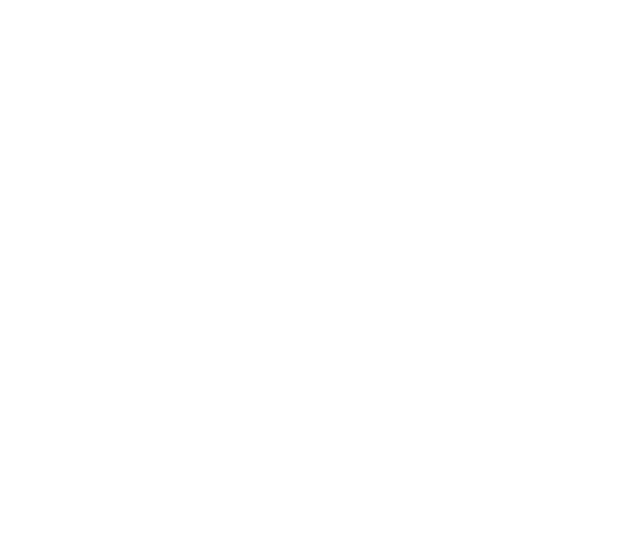
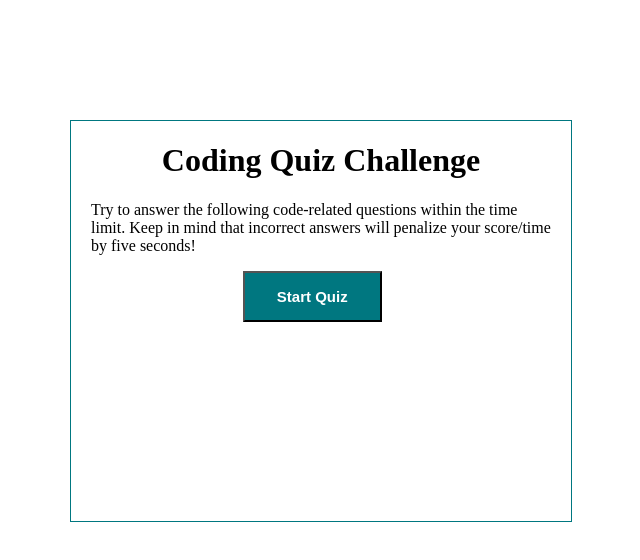
Before and after one commit to banuakman/CodeQuiz, a plain HTML site: page index.html in a window 1280 px wide. Shown: the whole page, without its empty margins (314-954 px from the left). Drawn offline with Linux system fonts and the light colour scheme.

Commit message:
added quiz start page and updated css sheet

```diff
--- a/index.html
+++ b/index.html
@@ -7,7 +7,20 @@
     <title>Code Quiz</title>
 </head>
 <body>
-
+    <div id="wrapper">
+        <!-- Div for timer -->
+        <div id="currentTime"></div>
+        <!-- Div for quiz content -->
+        <div id="questionsDiv">
+            <h1>Coding Quiz Challenge</h1>
+            <p>Try to answer the following code-related questions within the time limit.
+                Keep in mind that incorrect
+                answers will penalize your score/time by five seconds!</p>
+            <ul id="choicesUl"></ul>
+            <!-- Buttons -->
+            <button id="startTime">Start Quiz</button>
+        </div>
+    </div>
     <script src="script.js"></script>
 </body>
 </html>
--- a/style.css
+++ b/style.css
@@ -0,0 +1,28 @@
+#wrapper {
+    position: absolute;
+    left: 30%;
+    top: 15%;
+    width: 500px;
+    height: 400px;
+    border: 1px solid rgb(0, 119, 128);
+}
+#startTime {
+    background-color: rgb(0, 119, 128);
+    margin-left: 33%;
+    padding: 15px 32px;
+    font-size: 15px;
+    font-weight: bold;
+    color: white;
+}
+
+#questionsDiv {
+    margin: 20px;
+}
+
+h1 {
+    text-align: center;
+}
+
+#currentTime {
+    float: right;
+}
```
